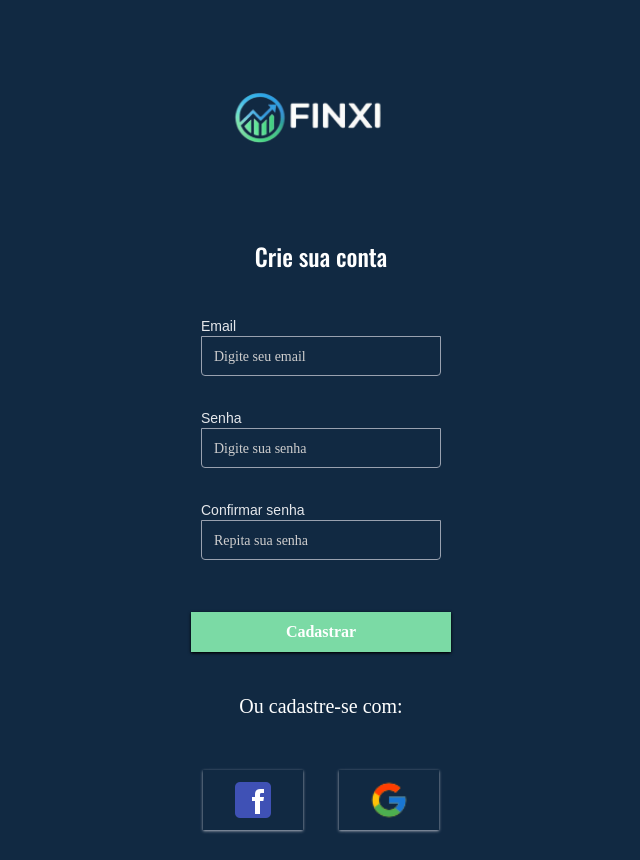
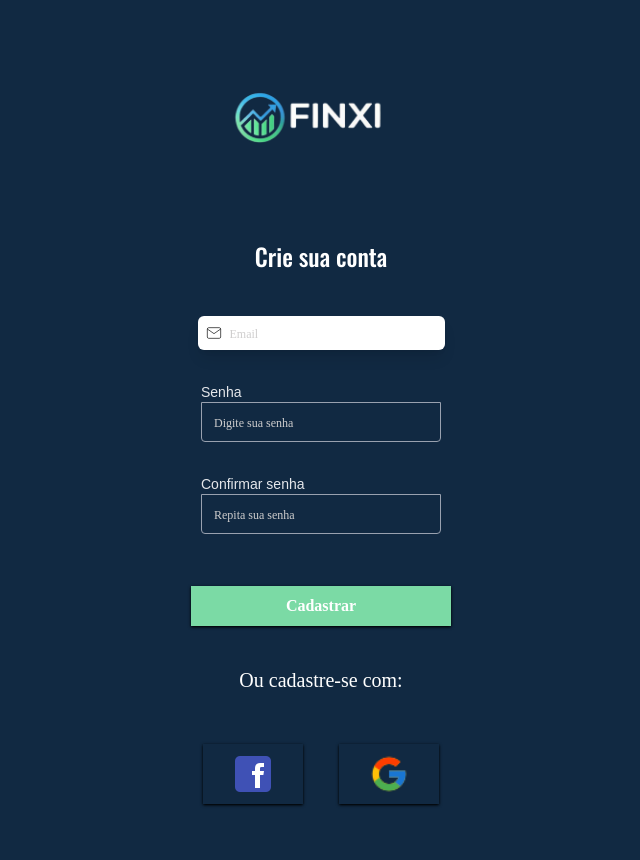
Before and after one commit to dilucas00/web-app-responsive, a React (Vite) app in the folder finxi-webapp/: page /login in a window 1280 px wide. Shown: the whole page, without its empty margins (319-959 px from the left). After the commit the page ends 834 px from the top, so only its background shows below. Built offline with nearby package versions, Linux system fonts and the light colour scheme.

Commit message:
alteraçõe no input do login

```diff
--- a/finxi-webapp/src/Login.css
+++ b/finxi-webapp/src/Login.css
@@ -3,7 +3,7 @@ body{
 
 }
 input{
-    color:white;
+
 }
 input:focus::-webkit-input-placeholder {
     color: transparent;
@@ -13,7 +13,7 @@ button{
 }
 
 input::placeholder{
-    font-size: 14px;
+    font-size: 12px;
     color:rgb(207, 206, 206);
     font-family: "Montserrat", serif;
 }
--- a/finxi-webapp/src/components/Login.jsx
+++ b/finxi-webapp/src/components/Login.jsx
@@ -12,9 +12,28 @@ function Login(){
                 <div className='flex items-center justify-center w-full'>
                     <h4 className='text-white text-2xl font-oswald'>Crie sua conta</h4>
                 </div>
-                <div className='flex flex-col'>
-                    <label htmlFor="" className='text-gray-200 text-sm'>Email</label>
-                    <input placeholder='Digite seu email' className='bg-transparent border-1 rounded-b-sm border-gray-400 w-60 h-10 text-sm outline-none transition-all  text-red placeholder:text-gray-200 placeholder:font-extralight placeholder:text-xs font-montserrat  p-3'></input>
+                <div
+                className="shadow-lg flex gap-2 items-center bg-white p-2 hover:shadow-xl  duration-300 hover:border-2 border-gray-400 group rounded-md"
+                >
+                <svg
+                    class="group-hover:rotate-[360deg] duration-300"
+                    fill="none"
+                    stroke="currentColor"
+                    viewBox="0 0 24 24"
+                    height="1em"
+                    width="1em"
+                >
+                    <path
+                    d="M4 4h16c1.1 0 2 .9 2 2v12c0 1.1-.9 2-2 2H4c-1.1 0-2-.9-2-2V6c0-1.1.9-2 2-2z"
+                    ></path>
+                    <path d="M22 6l-10 7L2 6"></path>
+                </svg>
+                <input
+                    type="email"
+                    name="text"
+                    className="flex-1  focus:outline-none"
+                    placeholder="Email"
+                />
                 </div>
 
                 <div className='flex flex-col'>
@@ -28,17 +47,17 @@ function Login(){
                 </div>
 
                 <div className='m-5'>
-                    <button className='bg-[#7BDAA5] text-white w-65 h-10 text-sm font-bold shadow-black shadow font-montserrat cursor-pointer hover:scale-105 transition'>Cadastrar</button>
+                    <button className='bg-[#7BDAA5] text-white w-65 h-10 text-sm font-bold shadow-black shadow shadow font-montserrat cursor-pointer hover:scale-105 transition'>Cadastrar</button>
                 </div>
             </div>
             <div className='flex items-centercenter justify-center pt-5 w-full'>
                 <p className='text-white font-montserrat text-xl '>Ou cadastre-se com:</p>
             </div>
             <div className='flex flex-row gap-5 justify-center items-center h-30'>
-                <div className='m-2 w-25 h-15 bg-transparent flex justify-center items-center shadow shadow-gray-400 cursor-pointer hover:scale-105 transition'>
+                <div className='m-2 w-25 h-15 bg-transparent flex justify-center items-center shadow shadow-black cursor-pointer hover:scale-105 transition'>
                     <img src="/icons8-facebook-48.png" alt="" />
                 </div>
-                <div className='m-2 w-25 bg-transparent h-15 flex justify-center items-center shadow shadow-gray-400 cursor-pointer hover:scale-105 transition'>
+                <div className='m-2 w-25 bg-transparent h-15 flex justify-center items-center shadow shadow-black cursor-pointer hover:scale-105 transition'>
                     <img src="/icons8-google-logo-32.png" className='w-10 h-10' alt="" />
                 </div>
             </div>
```
